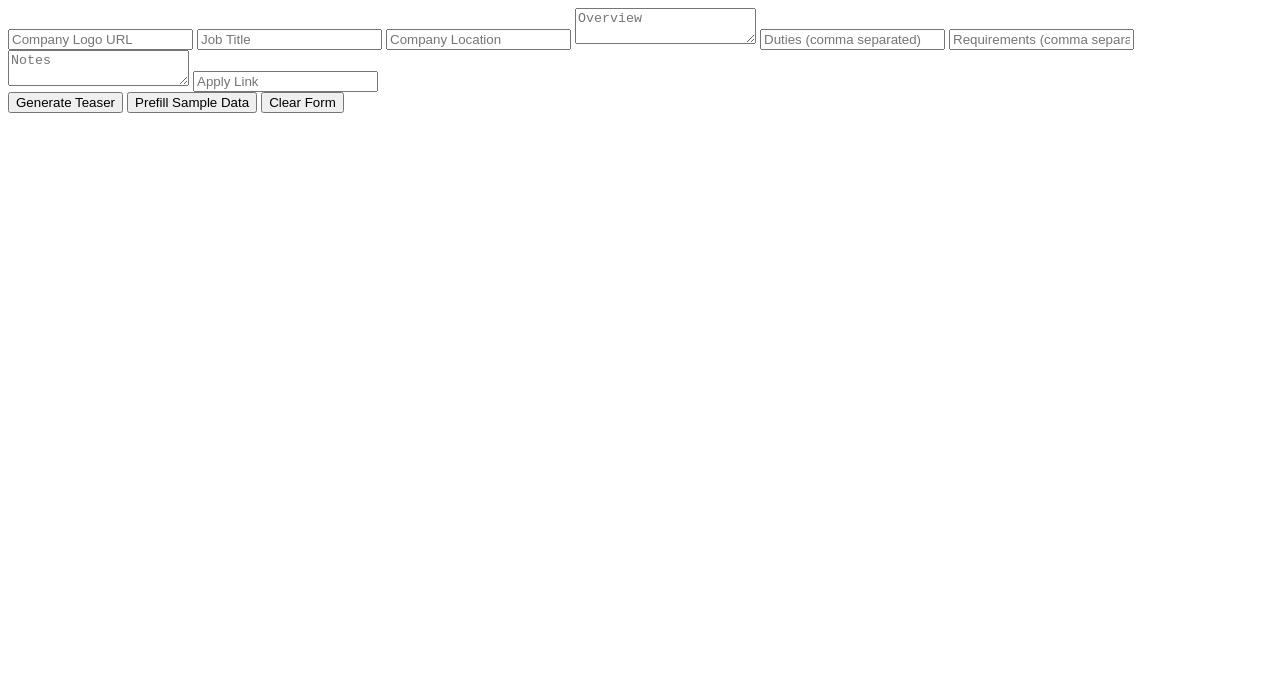
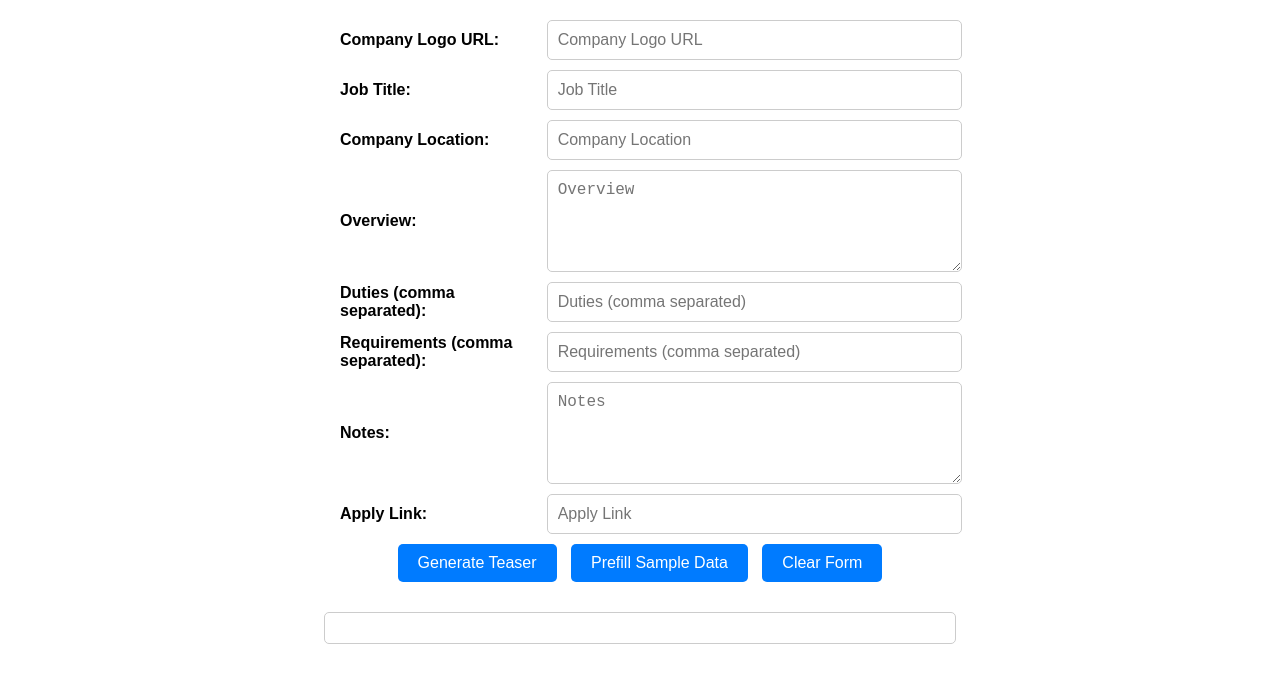
Before and after one commit to boilermaker-innovator/Jobteaser011, a plain HTML site: page index.html in a window 1280 px wide. Drawn offline with Linux system fonts and the light colour scheme.

Commit message:
Update index.html

```diff
--- a/index.html
+++ b/index.html
@@ -4,23 +4,97 @@
     <meta charset="UTF-8">
     <meta name="viewport" content="width=device-width, initial-scale=1.0">
     <title>Job Teaser</title>
+    <style>
+        body {
+            font-family: Arial, sans-serif;
+            margin: 20px;
+            padding: 0;
+        }
+
+        form {
+            max-width: 600px;
+            margin: 0 auto;
+            display: grid;
+            grid-template-columns: 1fr 2fr;
+            grid-gap: 10px;
+        }
+
+        form input, form textarea {
+            padding: 10px;
+            font-size: 16px;
+            width: 100%;
+            border: 1px solid #ccc;
+            border-radius: 5px;
+        }
+
+        form textarea {
+            resize: vertical;
+            min-height: 80px;
+        }
+
+        form label {
+            font-weight: bold;
+            align-self: center;
+        }
+
+        button {
+            padding: 10px 20px;
+            background-color: #007bff;
+            color: white;
+            border: none;
+            border-radius: 5px;
+            font-size: 16px;
+            cursor: pointer;
+            margin: 10px 5px;
+        }
+
+        button:hover {
+            background-color: #0056b3;
+        }
+
+        #jobTeaserPreview {
+            margin-top: 30px;
+            padding: 15px;
+            border: 1px solid #ccc;
+            border-radius: 5px;
+            max-width: 600px;
+            margin: 20px auto;
+        }
+    </style>
 </head>
 <body>
 
     <form>
+        <label for="companyLogo">Company Logo URL:</label>
         <input type="text" id="companyLogo" placeholder="Company Logo URL" />
+
+        <label for="jobTitle">Job Title:</label>
         <input type="text" id="jobTitle" placeholder="Job Title" />
+
+        <label for="companyLocation">Company Location:</label>
         <input type="text" id="companyLocation" placeholder="Company Location" />
+
+        <label for="overview">Overview:</label>
         <textarea id="overview" placeholder="Overview"></textarea>
+
+        <label for="duties">Duties (comma separated):</label>
         <input type="text" id="duties" placeholder="Duties (comma separated)" />
+
+        <label for="requirements">Requirements (comma separated):</label>
         <input type="text" id="requirements" placeholder="Requirements (comma separated)" />
+
+        <label for="notes">Notes:</label>
         <textarea id="notes" placeholder="Notes"></textarea>
+
+        <label for="applyLink">Apply Link:</label>
         <input type="text" id="applyLink" placeholder="Apply Link" />
     </form>
 
-    <button onclick="generateTeaser()">Generate Teaser</button>
-    <button onclick="prefillSampleData()">Prefill Sample Data</button>
-    <button onclick="clearForm()">Clear Form</button>
+    <div style="text-align: center;">
+        <button onclick="generateTeaser()">Generate Teaser</button>
+        <button onclick="prefillSampleData()">Prefill Sample Data</button>
+        <button onclick="clearForm()">Clear Form</button>
+    </div>
 
     <div id="jobTeaserPreview"></div>
 
```
